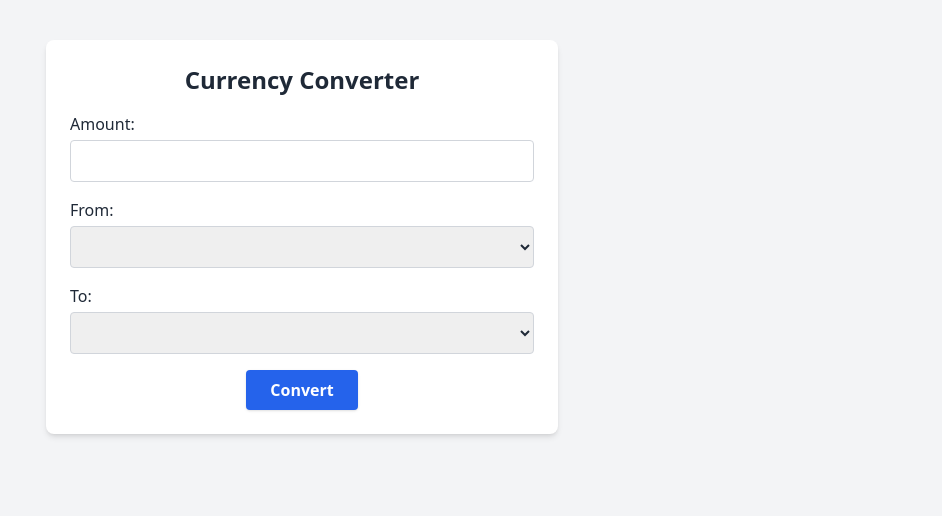
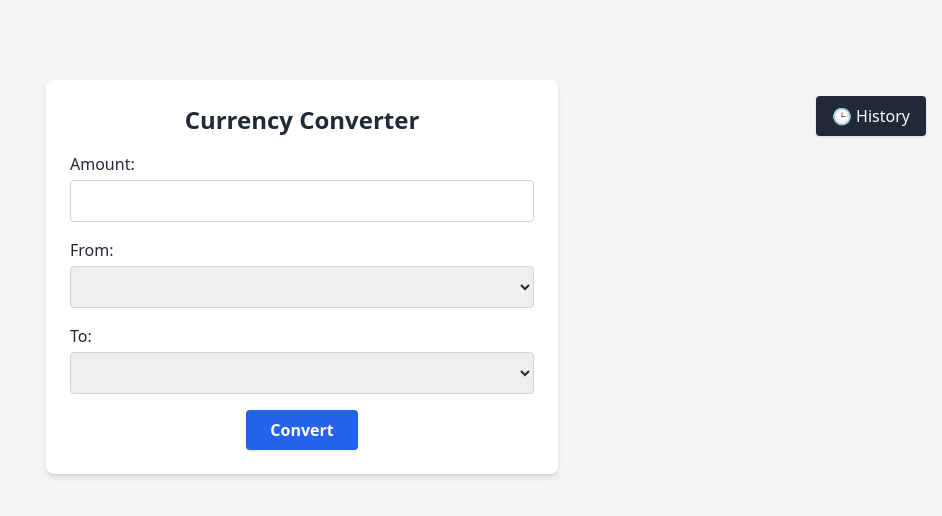
Before and after one commit to jackson-perry/CMSC495, a Flask app: page / in a window 1280 px wide. Shown: the top 516 px of the page, without its empty margins (338-1280 px from the left). Run offline with Flask 3, Linux system fonts and the light colour scheme; lists and menus that the app fills with data are empty; parts of the project's set-up code (start-up, migrations or seed data) failed here and were passed over; some libraries are stand-ins or nearby versions.

Commit message:
added historical queries, round nuymbers to two decimals cleaned up json parsing logic removed duplacte envirnment variable

```diff
--- a/app.py
+++ b/app.py
@@ -1,4 +1,6 @@
 import os
+from datetime import datetime, timezone
+from collections import deque
 from flask import Flask, request, render_template
 import requests
 from dotenv import load_dotenv
@@ -8,6 +10,7 @@ if os.getenv('FLASK_ENV') != 'production':  # Adjust this condition based on you
     load_dotenv()
 
 
+conversion_history = deque(maxlen=10)
 class CurrencyClient:
     """this class makes the connection to the API and has methods to convert currencies"""
     def __init__(self, app_id):
@@ -15,7 +18,7 @@ class CurrencyClient:
         self.currency_list_url= "https://openexchangerates.org/api/currencies.json"
         self.base_currency= "USD"
         self.target_currency= "EUR"
-        self.currency_choices= {"USD": "US Dollaer", "EUR": "Euro"}
+        self.currency_choices= {"USD": "US Dollar", "EUR": "Euro"}
         self.base_value=0
     def set_base_value(self, value):
         """sets the base value for the currency being converted from"""
@@ -34,8 +37,6 @@ class CurrencyClient:
     def set_target_currency(self,target):
         """sets the target currency"""
         self.target_currency= target
-
-
 #this is only allowing USD base at the free subscription
   #fixed calls dollars to both currency and uses divison
     def calculate(self):
@@ -43,8 +44,9 @@ class CurrencyClient:
         url=f"https://openexchangerates.org/api/latest.json?app_id={self.app_id}&base=USD&symbols={self.base_currency},{self.target_currency}&prettyprint=false&show_alternative=false"
         response = requests.get(url, timeout =8)
         if response.status_code ==200:
-            data =(response.json()["rates"][self.target_currency]/response.json()["rates"][self.base_currency])*self.base_value
-            return data
+            raw_data =response.json()
+            data=(raw_data["rates"][self.target_currency]/raw_data["rates"][self.base_currency])*self.base_value
+            return round(data,2)
         else:
             return response.status_code
 
@@ -55,7 +57,7 @@ app_id = os.getenv('app_id')  # This will work with both GitHub Secrets or .env
 if not app_id:
     raise ValueError("app_id is required but not set in environment variables.")
 
-app_id = os.environ["app_id"]
+#app_id = os.environ["app_id"]
 app = Flask(__name__)
 
 
@@ -103,16 +105,24 @@ def home():
             base = request.form["base_currency"]
             target = request.form["target_currency"]
             value = float(request.form["amount"])
-
             client.set_base_currency(base)
             client.set_target_currency(target)
             client.set_base_value(value)
             result = f"{value} {client.base_currency} is {client.calculate()} {client.target_currency}"
+            # Save query to history
+            conversion_history.appendleft({
+                "time": datetime.now(timezone.utc).strftime("%Y-%m-%d %H:%M:%S"),
+                "base": base,
+                "target": target,
+                "amount": value,
+                "result": result
+            })
+
         # clean up the exceptions needed
         except Exception as e:
             error = str(e)
 
-    return render_template("index.html", currencies=client.currency_choices, result=result, error=error)
+    return render_template("index.html", currencies=client.currency_choices, result=result, error=error, history=conversion_history)
 
 
 
--- a/templates/index.html
+++ b/templates/index.html
@@ -6,9 +6,30 @@
     <!-- Tailwind CSS CDN -->
     <script src="https://cdn.tailwindcss.com"></script>
 </head>
-<body class="bg-gray-100 text-gray-800 font-sans">
+<body class="bg-gray-100 text-gray-800 font-sans relative">
 
-    <div class="max-w-lg mx-auto mt-10 p-6 bg-white rounded-lg shadow-md">
+    <!-- History Button -->
+    <div class="absolute top-4 right-4 z-50">
+        <button id="menuButton" class="bg-gray-800 text-white px-4 py-2 rounded shadow hover:bg-gray-700">
+            🕒 History
+        </button>
+        <div id="historyMenu" class="hidden mt-2 bg-white border border-gray-300 rounded shadow-lg w-72 p-4 z-50">
+            <h2 class="text-lg font-semibold mb-2">Recent Conversions</h2>
+            <ul class="space-y-2 max-h-60 overflow-y-auto text-sm">
+                {% for item in history %}
+                    <li class="border-b pb-2">
+                        <div class="text-gray-500 text-xs">{{ item.time }}</div>
+                        {{ item.amount }} {{ item.base }} → <strong>{{ item.result }}</strong> {{ item.target }}
+                    </li>
+                {% else %}
+                    <li>No recent queries.</li>
+                {% endfor %}
+            </ul>
+        </div>
+    </div>
+
+    <!-- Main Converter Form -->
+    <div class="max-w-lg mx-auto mt-20 p-6 bg-white rounded-lg shadow-md">
         <h1 class="text-2xl font-bold mb-4 text-center">Currency Converter</h1>
 
         {% if error %}
@@ -21,7 +42,8 @@
             <div>
                 <label class="block font-medium mb-1">Amount:</label>
                 <input type="number" name="amount" step="0.01" required
-                       class="w-full px-4 py-2 border border-gray-300 rounded focus:outline-none focus:ring-2 focus:ring-blue-500">
+                       class="w-full px-4 py-2 border border-gray-300 rounded focus:outline-none focus:ring-2 focus:ring-blue-500"
+                       value="{{ request.form.amount or '' }}">
             </div>
 
             <div>
@@ -29,9 +51,9 @@
                 <select name="base_currency"
                         class="w-full px-4 py-2 border border-gray-300 rounded focus:outline-none focus:ring-2 focus:ring-blue-500">
                     {% for code, name in currencies.items() %}
-                                <option value="{{ code }}" {% if code == request.form.base_currency or (not request.form.base_currency and code == 'USD') %}selected{% endif %}>
-                                    {{ name }}
-                                </option>
+                        <option value="{{ code }}" {% if code == request.form.base_currency or (not request.form.base_currency and code == 'USD') %}selected{% endif %}>
+                            {{ name }}
+                        </option>
                     {% endfor %}
                 </select>
             </div>
@@ -41,7 +63,9 @@
                 <select name="target_currency"
                         class="w-full px-4 py-2 border border-gray-300 rounded focus:outline-none focus:ring-2 focus:ring-blue-500">
                     {% for code, name in currencies.items() %}
-                        <option value="{{ code }}">{{ name }}</option>
+                        <option value="{{ code }}" {% if code == request.form.target_currency %}selected{% endif %}>
+                            {{ name }}
+                        </option>
                     {% endfor %}
                 </select>
             </div>
@@ -60,5 +84,21 @@
             </div>
         {% endif %}
     </div>
+
+    <!-- Toggle History Menu Script -->
+    <script>
+        const menuButton = document.getElementById("menuButton");
+        const historyMenu = document.getElementById("historyMenu");
+
+        menuButton.addEventListener("click", () => {
+            historyMenu.classList.toggle("hidden");
+        });
+
+        document.addEventListener("click", (event) => {
+            if (!menuButton.contains(event.target) && !historyMenu.contains(event.target)) {
+                historyMenu.classList.add("hidden");
+            }
+        });
+    </script>
 </body>
 </html>
```
